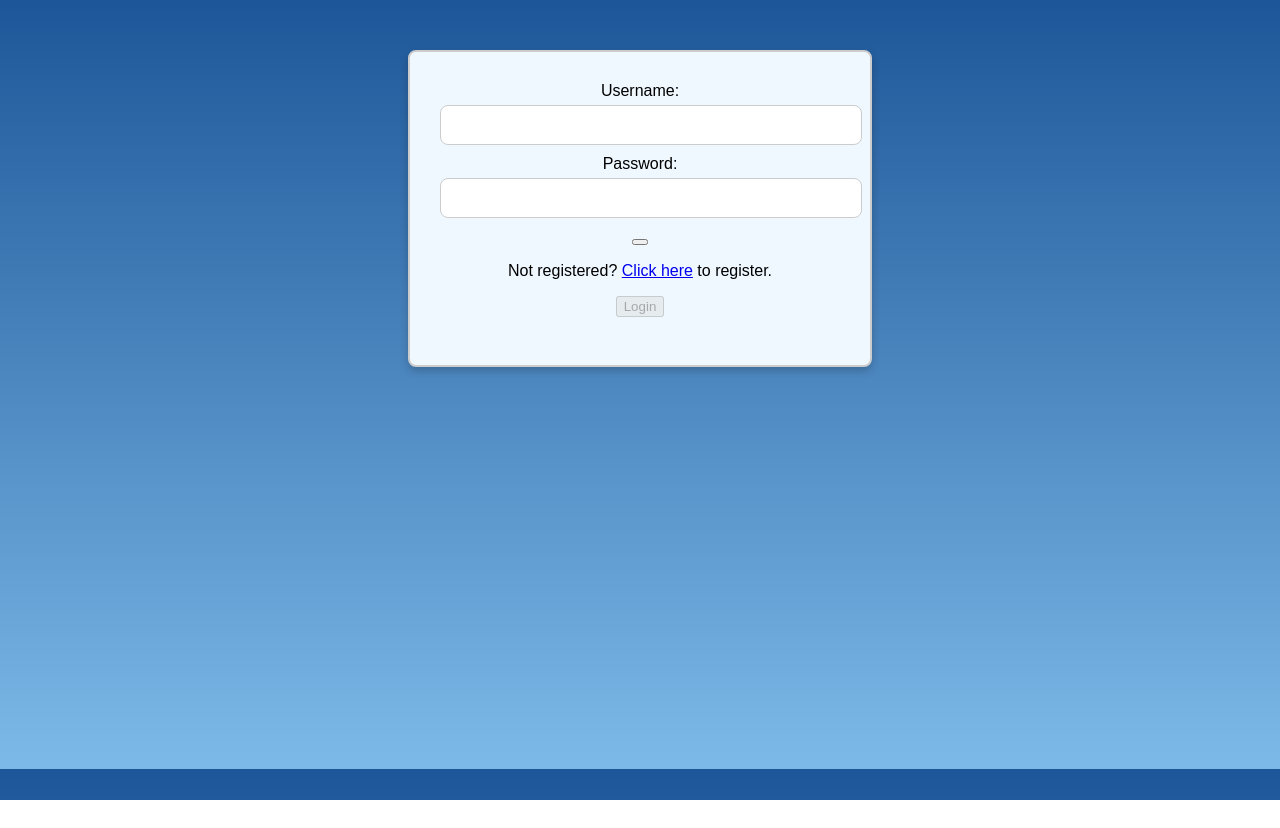
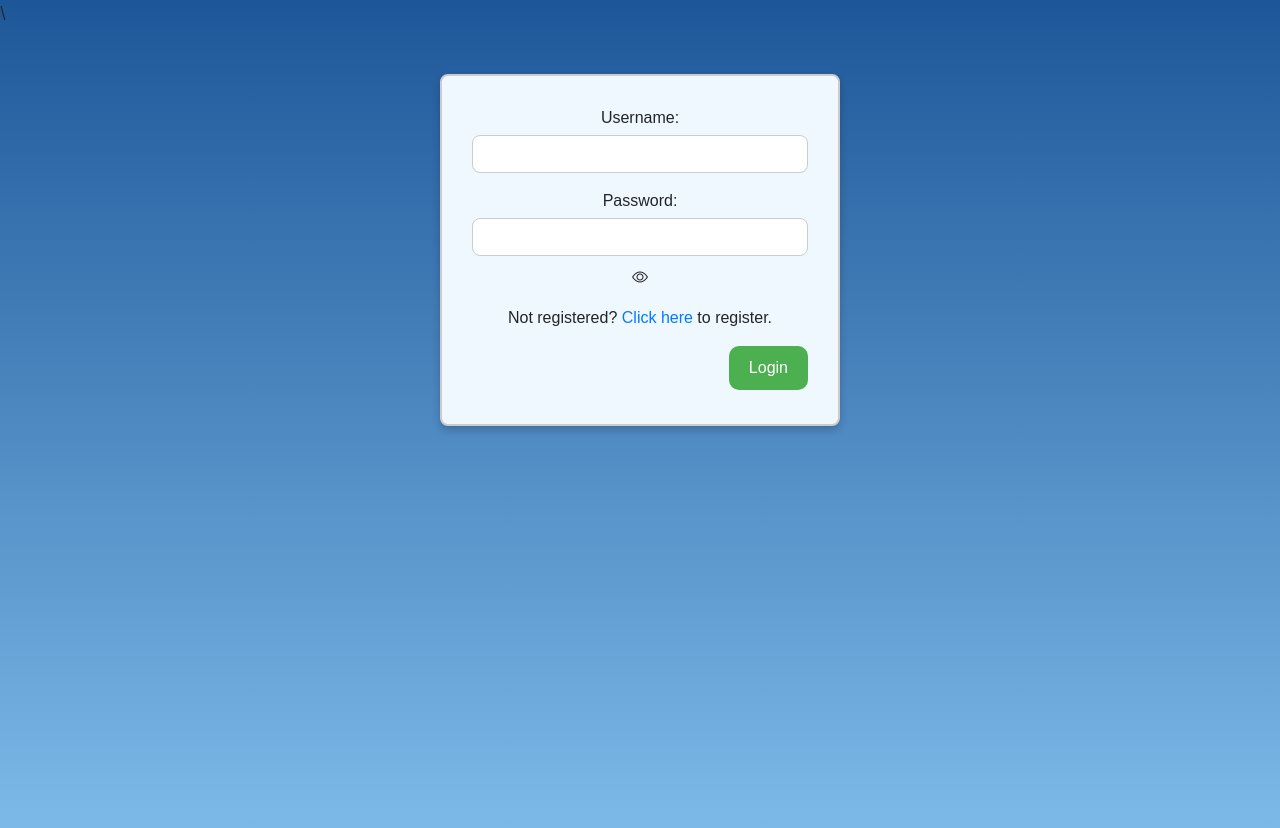
Before and after one commit to shilo-a7x/AP2, a React (Create React App) app in the folder ex_1b/: page / in a window 1280 px wide. Before the commit the page ends 800 px from the top, so only its background shows below. Built offline with nearby package versions, Linux system fonts and the light colour scheme.

Commit message:
register done

```diff
--- a/ex_1b/public/index.html
+++ b/ex_1b/public/index.html
@@ -1,14 +1,12 @@
 <!DOCTYPE html>
 <html lang="en">
+
 <head>
   <meta charset="utf-8" />
   <link rel="icon" href="%PUBLIC_URL%/favicon.ico" />
   <meta name="viewport" content="width=device-width, initial-scale=1" />
   <meta name="theme-color" content="#000000" />
-    <meta
-      name="description"
-      content="Web site created using create-react-app"
-    />
+  <meta name="description" content="Web site created using create-react-app" />
   <link rel="apple-touch-icon" href="%PUBLIC_URL%/logo192.png" />
   <!--
       manifest.json provides metadata used when your web app is installed on a
@@ -25,7 +23,12 @@
       Learn how to configure a non-root public URL by running `npm run build`.
     -->
   <title>React App</title>
+  <link href="https://cdn.jsdelivr.net/npm/bootstrap@5.3.0-alpha3/dist/css/bootstrap.min.css" rel="stylesheet"
+    integrity="sha384-KK94CHFLLe+nY2dmCWGMq91rCGa5gtU4mk92HdvYe+M/SXH301p5ILy+dN9+nJOZ" crossorigin="anonymous">
+  <link rel="stylesheet" href="https://maxcdn.bootstrapcdn.com/bootstrap/4.5.2/css/bootstrap.min.css">\
+  <link rel="stylesheet" href="https://cdn.jsdelivr.net/npm/bootstrap-icons@1.5.0/font/bootstrap-icons.css">
 </head>
+
 <body>
   <noscript>You need to enable JavaScript to run this app.</noscript>
   <div id="root"></div>
@@ -39,5 +42,9 @@
       To begin the development, run `npm start` or `yarn start`.
       To create a production bundle, use `npm run build` or `yarn build`.
     -->
+  <script src="https://cdn.jsdelivr.net/npm/bootstrap@5.3.0-alpha3/dist/js/bootstrap.bundle.min.js"
+    integrity="sha384-ENjdO4Dr2bkBIFxQpeoTz1HIcje39Wm4jDKdf19U8gI4ddQ3GYNS7NTKfAdVQSZe"
+    crossorigin="anonymous"></script>
 </body>
+
 </html>
--- a/ex_1b/src/components/Logister/Login/Login.js
+++ b/ex_1b/src/components/Logister/Login/Login.js
@@ -62,7 +62,7 @@ const Login = ({ setActiveUser, credentials}) => {
                 <input type={isVisible ? "text" : "password"} ref={passwordContainer} className="form-control"
                     maxLength="25" name="password" onChange={handleChange} />
                 <button className="show-password-button" type="button" onClick={makeVisible}>
-                    <span className={isVisible ? "bi-eye-slash" : "bi-eye"} />
+                    <span className={isVisible ? "bi bi-eye-slash" : "bi bi-eye"}></span>
                 </button>
             </div>
             <div id="check"></div>
--- a/ex_1b/src/components/Logister/Logister.css
+++ b/ex_1b/src/components/Logister/Logister.css
@@ -34,7 +34,7 @@ input[type="password"] {
     color: red;
 }
 
-.loregister-btn {
+.logister-btn {
     background-color: #4CAF50;
     color: white;
     padding: 10px 20px;
@@ -45,10 +45,24 @@ input[type="password"] {
     float: right;
 }
 
-.loregister-btn:hover {
+.logister-btn:hover {
     background-color: #3e8e41;
 }
 
 .register-form {
     margin-bottom: 17.5vh;
 }
+
+.form-group>.show-password-button {
+    position: relative;
+    bottom: 0px;
+    left: calc(100%-100px);
+    font: 300 16px 'Lato', sans-serif;
+    color: var(--form-help);
+    background-color: transparent;
+    padding: 0 5px 0 5px;
+    user-select: none;
+    z-index: 4;
+    height: 100%;
+    border: none;
+}
--- a/ex_1b/src/components/Logister/Register/Register.js
+++ b/ex_1b/src/components/Logister/Register/Register.js
@@ -2,7 +2,7 @@ import { useEffect, useRef, useState } from 'react';
 import { Link, useNavigate } from 'react-router-dom';
 import "../Logister.css";
 
-const Register = ({users, setUsers, credentials, setCredentials}) => {
+const Register = ({ users, setUsers, credentials, setCredentials }) => {
 
     const usernameContainer = useRef(null);
     const passwordContainer = useRef(null);
@@ -16,6 +16,14 @@ const Register = ({users, setUsers, credentials, setCredentials}) => {
     const [passwordConfirmationFieldValid, setPasswordConfirmationFieldValid] = useState(false);
     const [displayNameValid, setDisplayNameFieldValid] = useState(false);
     const [typeInConfirmation, setTypeInConfirmation] = useState(false);
+    const [previewImage, setPreviewImage] = useState(null);
+
+    const validateAll = () => {
+        validatePasswordConfirmation();
+        validateDisplayName();
+        validatePasswordField();
+        validateUsername();
+    }
 
     const deleteUsernameError = () => {
         document.getElementById("usernameError").innerHTML = "";
@@ -135,20 +143,27 @@ const Register = ({users, setUsers, credentials, setCredentials}) => {
         setDisplayNameFieldValid(!invalid);
     }
 
+    const handleImageChange = (event) => {
+        const file = event.target.files[0];
+
+        // Check if a file is selected
+        if (file) {
+            // Set the selected file as the profile picture
+
+            // Create a preview image URL
+            const imageObjectURL = URL.createObjectURL(file);
+            setPreviewImage(imageObjectURL);
+        }
+    };
+
     const handleSignUp = (e) => {
         // Validate username, password and display name
         // If valid, create new user, sign him in and redirect to main page
 
-
-        console.log("before");
-        console.log(credentials);
         const username = usernameContainer.current.value;
         const password = passwordContainer.current.value;
         const displayName = displayNameContainer.current.value;
-        console.log(credentials[username]);
-        console.log(username);
         if (credentials[username]) {
-            console.log("hello if");
             document.getElementById("usernameError").innerHTML = "Username is already taken";
             document.getElementById("username").classList.add("is-invalid");
             document.getElementById("usernameLabel").classList.add("text-danger");
@@ -157,17 +172,15 @@ const Register = ({users, setUsers, credentials, setCredentials}) => {
             return;
         }
 
-        setCredentials({...credentials, [username] : password,});
+        setCredentials({ ...credentials, [username]: password, });
         // Create new user
         const newUser = {
             "username": username,
             "nick": displayName,
+            "profilePic": previewImage,
             "contacts": [],
         };
         setUsers([...users, newUser]);
-        console.log("after");
-        console.log(credentials);
-        console.log(users);
         e.preventDefault();
         navigate("/");
     }
@@ -211,22 +224,33 @@ const Register = ({users, setUsers, credentials, setCredentials}) => {
             <div className="formField">
                 <label htmlFor="displayName" id="displayNameLabel">Display name:</label>
                 <input ref={displayNameContainer} type="text" id="displayName" className="form-control" name="displayName"
-                onKeyDown={enforceDisplayNameRegEx} onBlur={validateDisplayName} onFocusCapture={deleteDisplayNameError}
-                maxLength="15" required />
+                    onKeyDown={enforceDisplayNameRegEx} onBlur={validateDisplayName} onFocusCapture={deleteDisplayNameError}
+                    maxLength="15" required />
                 <span className="errorMessage" id="displayNameError"></span>
             </div>
             <div className="formField">
                 <label htmlFor="profile-pic">Upload Picture:</label>
                 <div className="input-group">
                     <div className="custom-file">
-                        <input type="file" className="custom-file-input" id="formFile" name="profile-pic"></input>
+                        <input type="file" className="custom-file-input" id="formFile" name="profile-pic" accept="image/*"
+                            onChange={handleImageChange}></input>
                         <label className="custom-file-label" htmlFor="profile-pic">Choose file</label>
                     </div>
+                </div>
+                <br></br>
+                <div className="previewImg">
+                    {previewImage && (
+                        <img
+                            src={previewImage}
+                            alt="Profile Picture"
+                            style={{ width: '100px', height: '100px', borderRadius: '50px'}}
+                        />
+                    )}
                 </div>
             </div>
             <br></br>
             <p>Already registered? <Link to="/">Click here</Link> to login.</p>
-            <button type="submit" className="logister-btn" id='register-btn'>Register</button>
+            <button type="submit" className="logister-btn" id='register-btn' onMouseEnter={validateAll}>Register</button>
             <br></br><br></br>
         </form>
     </div>);
```
Lines whose indentation alone changed are shown as unchanged.
